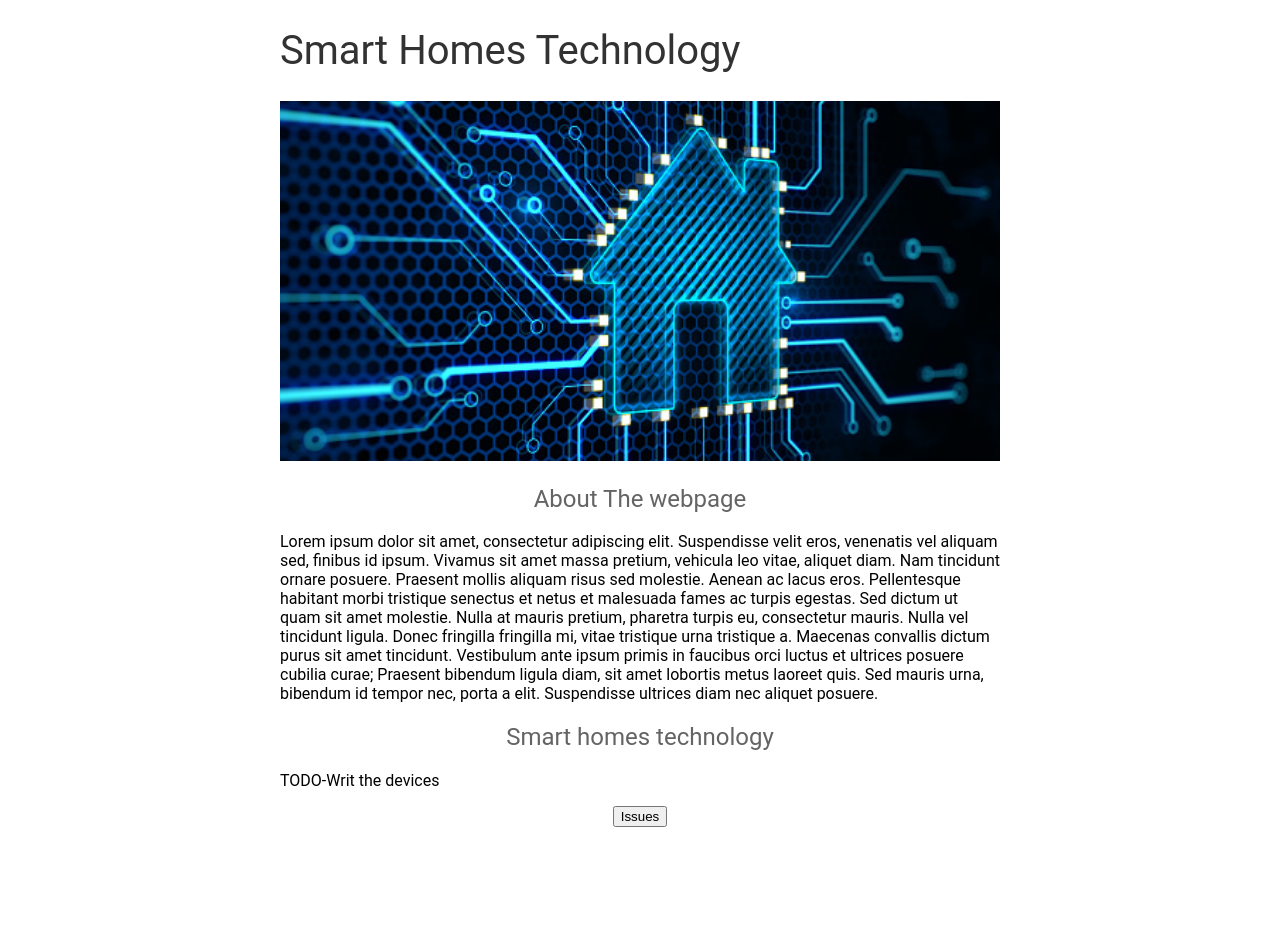
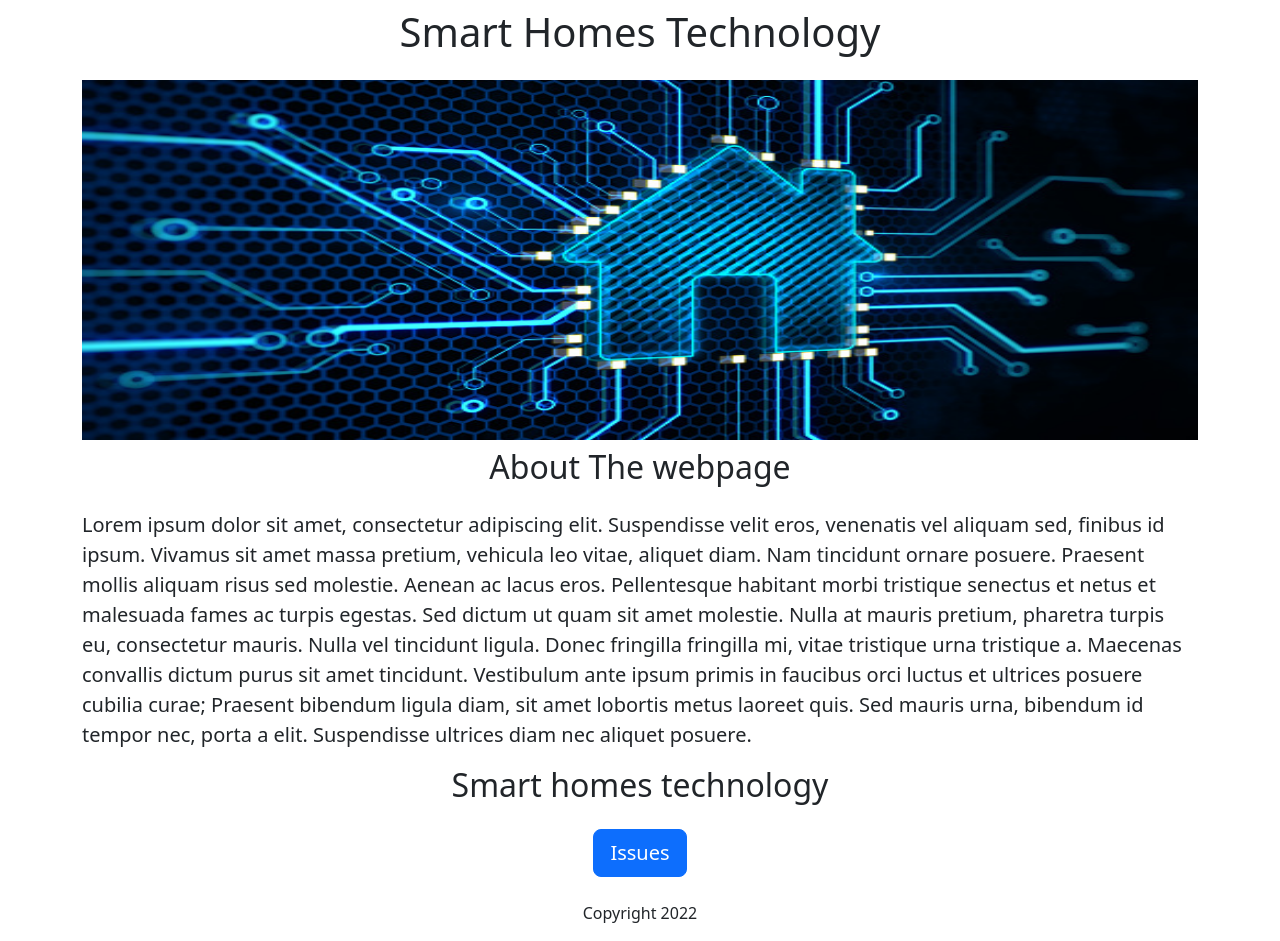
Before and after one commit to 22developer/smart-homes-website, a Flask app: page / in a window 1280 px wide. Before the commit the page ends 827 px from the top, so only its background shows below. Run offline with Flask 2, Linux system fonts and the light colour scheme.

Commit message:
adding classes

```diff
--- a/app.py
+++ b/app.py
@@ -2,9 +2,27 @@
 
 app = Flask(__name__)
 
+Devices = [
+  {
+    'id': 1,
+    'device name': 'A',
+    'risk' : 'a',
+  },
+  {
+    'id': 2,
+    'device name': 'B',
+    'risk' : 'b',
+  },
+  {
+    'id': 3,
+    'device name': 'C',
+    'risk' : 'c',
+  }
+]
+
 @app.route("/")
 def hello_world():
-  return render_template('home.html')
+  return render_template('home.html', devices=Devices)
 
 if __name__ == '__main__':
    app.run(host='0.0.0.0', debug=True)
--- a/templates/home.html
+++ b/templates/home.html
@@ -2,63 +2,47 @@
 <html>
   <head>
     <title>The Security issues of smart homes technology</title>
+    <meta charset="utf-8">
+    <meta name="viewport" content="width=device-width, initial-scale=1">
+     <link href="https://cdn.jsdelivr.net/npm/bootstrap@5.3.0-alpha3/dist/css/bootstrap.min.css" rel="stylesheet" integrity="sha384-KK94CHFLLe+nY2dmCWGMq91rCGa5gtU4mk92HdvYe+M/SXH301p5ILy+dN9+nJOZ" crossorigin="anonymous">
+
     <style>
-      h1 {
-        font-size: 40px;
-        font-family: Roboto;
-        font-weight: normal;
-        color: rgb(50, 50, 50);
-        text-aligncenter;
+      #banner {
+        height: 360px;
+        width: 100%;
       }
-
-      #banner {
-        width: 100%;
-        height: 360px;
-        object-fit: cover;
-      }
-
-      h2 {
-        font-family: Roboto;
-        font: size; 32px;
-        color: rgb(100, 100, 100);
-        text-align:center;
-        font-weight: normal;
-      }
-
-      p{
-        font-family: Roboto;
-        color: rgb(80)80, 80);
-      }
-
-      #container{
-        max-width: 720px;
-        margin: 0 auto;
-
-
-
-      }
-
     </style>
-
   </head>
 
   <body>
-    <div id="container">
+    <div class="container">
 
-    <h1>Smart Homes Technology</h1>
-    <img id="banner" src="https://smart-homes-website.22developer.repl.co/static/smart.jpg" height="320" >
-    <h2>About The webpage</h2>
+    <h1 class="text-center mt-2 mb-4">Smart Homes Technology</h1>
+    <img class="img-fluid" id="banner" src="https://smart-homes-website.22developer.repl.co/static/smart.jpg" height="320" >
+    <h2 class="text-center mt-2 mb-4">About The webpage</h2>
 
-    <p>
+    <p class="lead">
       Lorem ipsum dolor sit amet, consectetur adipiscing elit. Suspendisse velit eros, venenatis vel aliquam sed, finibus id ipsum. Vivamus sit amet massa pretium, vehicula leo vitae, aliquet diam. Nam tincidunt ornare posuere. Praesent mollis aliquam risus sed molestie. Aenean ac lacus eros. Pellentesque habitant morbi tristique senectus et netus et malesuada fames ac turpis egestas. Sed dictum ut quam sit amet molestie. Nulla at mauris pretium, pharetra turpis eu, consectetur mauris. Nulla vel tincidunt ligula. Donec fringilla fringilla mi, vitae tristique urna tristique a. Maecenas convallis dictum purus sit amet tincidunt. Vestibulum ante ipsum primis in faucibus orci luctus et ultrices posuere cubilia curae; Praesent bibendum ligula diam, sit amet lobortis metus laoreet quis. Sed mauris urna, bibendum id tempor nec, porta a elit. Suspendisse ultrices diam nec aliquet posuere.
     </p>
 
-    <h2>Smart homes technology</h2>
-    <p>TODO-Writ the devices</p>
+    <h2 class= "text-center mt-2 mb-4">Smart homes technology</h2>
 
-      <div style="text-align:center;">
-    <button>Issues</button>
+      <div>
+        {% for devices in Devices %}
+        <div style="margin-bottom:16px;">
+          <h4
+            style="color:rgb(120,120,120); margin-bottom:4px;">
+            {{devices['name']}}</h4>
+          <div><b>Risk:</b> {{devices['risk']}}</div>
         </div>
+        {% endfor %}
+      </div>
+
+    <div class="text-center">
+    <button class="btn btn-primary btn-lg">Issues
+    </button>
+      <p class="mt-4">Copyright 2022</p>
+    </div>
 
     </div>
   </body>
```
